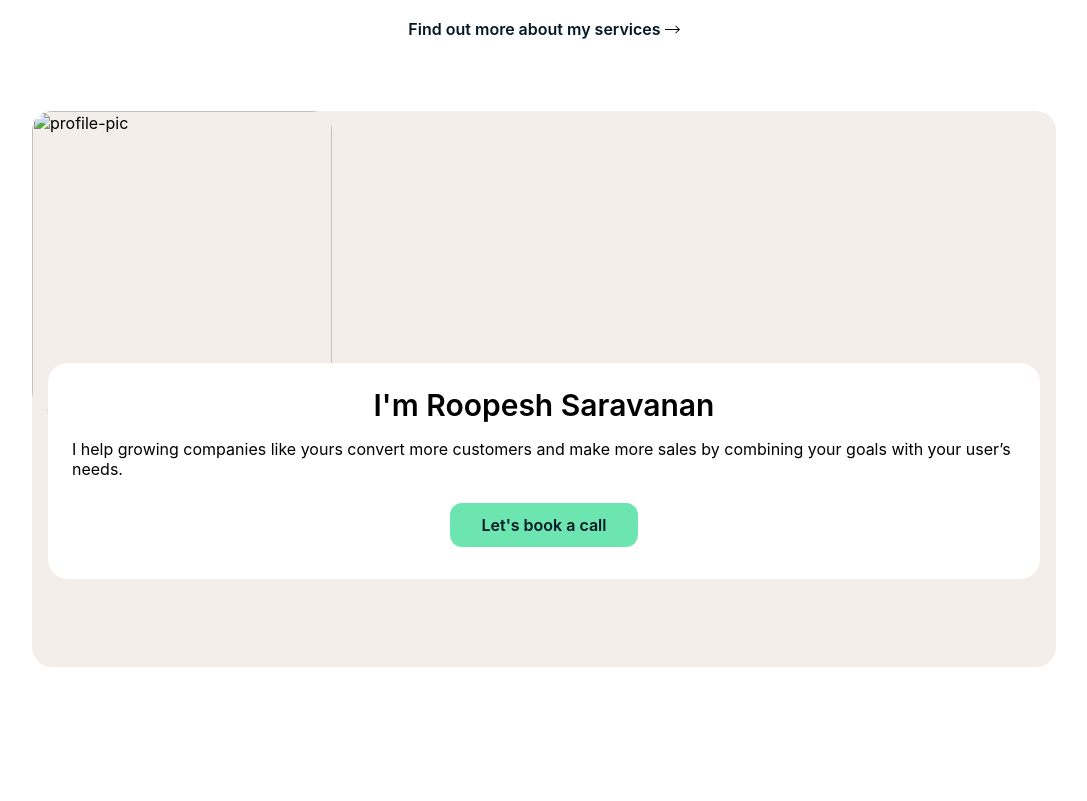
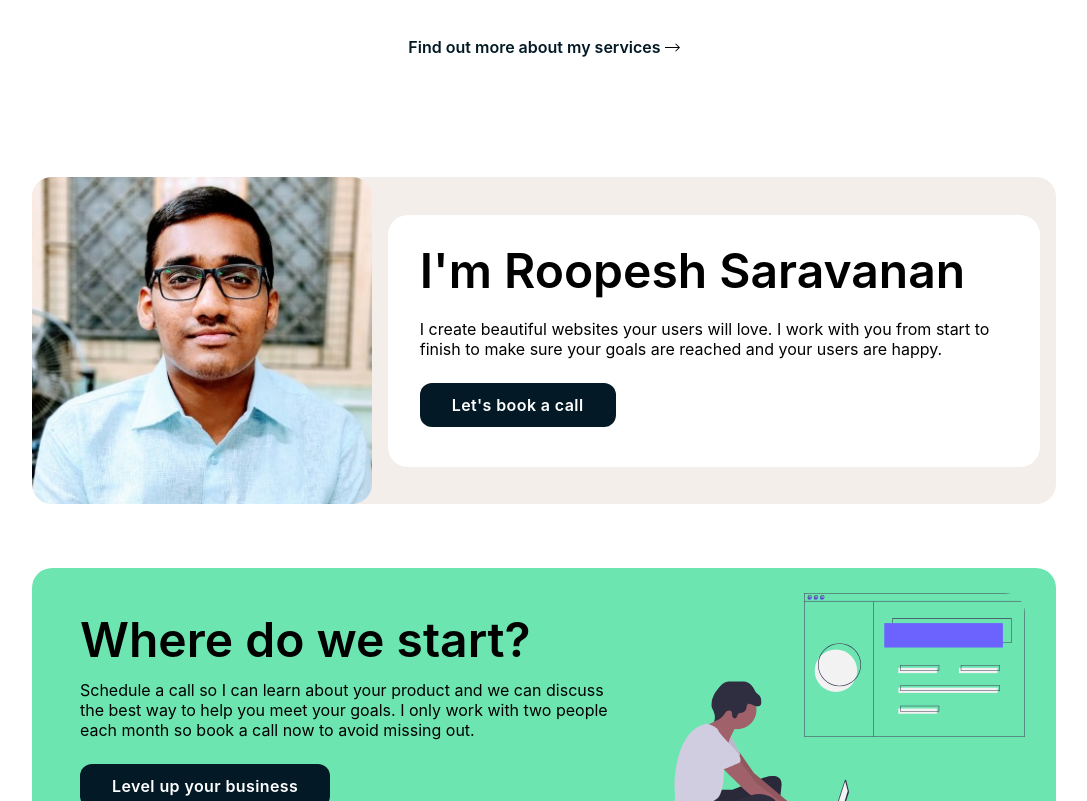
Before and after one commit to theroopesh/personal-portfolio, a plain HTML site: page index.html in a window 1280 px wide. Shown: the part 1999-2800 px from the top of the page, without its empty margins (96-1183 px from the left). Drawn offline with Linux system fonts and the light colour scheme.

Commit message:
fourth-commit-2
fixed dev intro section and created new know more section

```diff
--- a/index.html
+++ b/index.html
@@ -37,7 +37,7 @@
             <a class="quick-links" href="#">Projects</a>
             <a class="quick-links" href="#">Services</a>
             <a class="quick-links" href="#">Blog</a>
-            <a class="quick-links" href="#">Hire me today</a>
+            <a class="btn quick-links btn-secondary" href="#">Hire me today</a>
           </div>
         </nav>
       </div>
@@ -78,7 +78,7 @@
         <div class="intro-container">
           <p class="intro-sub-heading">Design. Build. Improve</p>
           <h1 class="intro-heading">I create beautiful websites your users will love</h1>
-          <button class="intro-button">Make it happen</button>
+          <a href="#" class="btn btn-primary">Make it happen</a>
         </div>
       </section>
 
@@ -211,13 +211,7 @@
           <div class="dev-intro-content">
             <div class="dev-intro-img-wrap">
               <div class="dev-intro-img">
-                <img
-                  class="dev-img"
-                  src="img/profile-pic.jpg"
-                  height="300"
-                  width="300"
-                  alt="profile-pic"
-                />
+                <img class="dev-img responsive" src="img/profile-pic-rs.jpg" alt="profile-pic" />
               </div>
             </div>
             <div class="dev-intro-des-wrap">
@@ -225,12 +219,39 @@
                 <h2 class="dev-intro-name">I'm Roopesh Saravanan</h2>
                 <div class="dev-intro-des-text-wrap">
                   <p class="dev-intro-des-text">
-                    I help growing companies like yours convert more customers and make more sales
-                    by combining your goals with your user’s needs.
+                    I create beautiful websites your users will love. I work with you from start to
+                    finish to make sure your goals are reached and your users are happy.
                   </p>
                 </div>
-                <a class="bookacall-button" href="#">Let's book a call</a>
+                <a class="btn btn-inverted" href="#">Let's book a call</a>
               </div>
+            </div>
+          </div>
+        </div>
+      </section>
+
+      <section class="secton-5 know-more container">
+        <div class="know-more-cont">
+          <div class="know-more-wrap">
+            <div class="know-more-img-cont">
+              <div class="know-more-img-wrap">
+                <img
+                  class="know-more-img responsive"
+                  src="svg/web-developer.svg"
+                  alt="profile-pic"
+                />
+              </div>
+            </div>
+            <div class="know-more-des-cont">
+              <h2 class="know-more-title">Where do we start?</h2>
+              <div class="know-more-des">
+                <p class="know-more-des-p">
+                  Schedule a call so I can learn about your product and we can discuss the best way
+                  to help you meet your goals. I only work with two people each month so book a call
+                  now to avoid missing out.
+                </p>
+              </div>
+              <a class="btn btn-inverted" href="#">Level up your business</a>
             </div>
           </div>
         </div>
--- a/styles.css
+++ b/styles.css
@@ -36,6 +36,32 @@ body {
   padding-right: 1rem;
 }
 
+.responsive {
+  width: 100%;
+  height: auto;
+}
+
+.btn {
+  cursor: pointer;
+  display: inline-block;
+  font-weight: 600;
+  margin-top: 0.5rem;
+  margin-bottom: 0.5rem;
+  color: var(--color-inverted);
+  -webkit-font-smoothing: antialiased;
+  letter-spacing: 0.025em;
+}
+
+.btn:hover {
+  transform: translate(0, -5px);
+  transition: 0.2s ease-in-out;
+  box-shadow: 0 12px 6px -6px silver;
+}
+
+a {
+  text-decoration: none;
+}
+
 p {
   display: block;
   margin-block-start: 1em;
@@ -67,12 +93,9 @@ p {
   font-weight: 600;
 }
 
-.intro-button {
+.btn-primary {
   background: var(--color-primary);
-  font-size: 1rem;
-  font-weight: 500;
-  outline: none;
-  border: none;
+  color: var(--color-inverted);
   border-radius: 0.75rem;
   padding: 0.75rem 2rem;
 }
@@ -240,7 +263,7 @@ body::-webkit-scrollbar-thumb {
   top: 0;
   left: 0;
   bottom: 0;
-  right: 6rem;
+  right: 0;
   border-top-right-radius: 1rem;
   border-bottom-right-radius: 1rem;
   -webkit-transition: transform 0.3s ease-in-out;
@@ -392,6 +415,7 @@ body::-webkit-scrollbar-thumb {
   flex-wrap: wrap;
   border-radius: 1.25rem;
   background-color: var(--color-secondary);
+  margin: auto;
 }
 
 .dev-intro-img-wrap {
@@ -399,8 +423,9 @@ body::-webkit-scrollbar-thumb {
 }
 
 .dev-img {
-  height: auto;
-  border-radius: 1.25rem;
+  border-top-left-radius: 1.25rem;
+  border-top-right-radius: 1.25rem;
+  transition: opacity 0.5s ease-in-out;
 }
 
 .dev-intro-des-wrap {
@@ -408,12 +433,11 @@ body::-webkit-scrollbar-thumb {
 }
 
 .dev-intro-des {
+  z-index: 10;
   position: relative;
-  top: -4rem;
-  z-index: 10;
   text-align: center;
   padding: 1.5rem;
-  margin-top: -0.5rem;
+  margin-top: -5rem;
   border-radius: 1.25rem;
   background-color: var(--color-neutral);
 }
@@ -426,21 +450,52 @@ body::-webkit-scrollbar-thumb {
 }
 
 .dev-intro-des-text-wrap {
-  text-align: center;
   margin-bottom: 1rem;
 }
 
-.bookacall-button {
-  background-color: var(--color-primary);
-  color: var(--color-inverted);
+.btn-inverted {
+  background-color: var(--color-inverted);
+  color: var(--color-neutral);
   border-radius: 0.75rem;
   padding: 0.75rem 2rem;
-  cursor: pointer;
-  display: inline-block;
+}
+
+/* know more section */
+.know-more-cont {
+  max-width: 64rem;
+  margin: 4rem auto;
+}
+
+.know-more-wrap {
+  display: flex;
+  align-items: center;
+  flex-wrap: wrap;
+  border-radius: 1.25rem;
+  background-color: var(--color-primary);
+}
+
+.know-more-img-cont {
+  width: 100%;
+}
+
+.know-more-img-wrap {
+  margin: 0;
+}
+
+.know-more-img {
+  max-width: 22rem;
+  border-radius: 1.25rem;
+}
+
+.know-more-des-cont {
+  padding: 2rem 1rem 2rem 1rem;
+}
+
+.know-more-title {
+  font-size: 1.875rem;
+  line-height: 2.25rem;
+  margin-bottom: 1rem;
   font-weight: 600;
-  margin-top: 0.5rem;
-  margin-bottom: 0.5rem;
-  text-decoration: none;
 }
 
 /* footer */
@@ -487,59 +542,61 @@ body::-webkit-scrollbar-thumb {
     margin: 2rem auto;
   }
 
-  .dev-intro-content {
-    flex-wrap: wrap;
+  .dev-img {
     border-radius: 1.25rem;
-    background-color: var(--color-secondary);
   }
 
-  .dev-intro-img-wrap {
+  .dev-intro-content {
+    flex-wrap: nowrap;
+    justify-content: center;
+    align-items: center;
+  }
+
+  .dev-intro-des {
+    position: static;
+    padding: 2rem;
+    margin-top: 0;
+    text-align: left;
     max-width: 22rem;
   }
 
-  .dev-img {
-    height: auto;
+  .dev-intro-name {
+    font-size: 3rem;
+    line-height: 3rem;
+    margin-bottom: 1.5rem;
+  }
+
+  /* know more section */
+  .know-more-cont {
+    max-width: 64rem;
+    margin: 4rem auto;
+  }
+
+  .know-more-wrap {
+    flex: 1 1;
+    flex-wrap: nowrap;
+  }
+
+  .know-more-img-cont {
+    order: 9999;
+  }
+
+  .know-more-img-wrap {
+    margin: 0;
+  }
+
+  .know-more-img {
+    max-width: 22rem;
     border-radius: 1.25rem;
   }
 
-  .dev-intro-des-wrap {
-    padding: 1.5rem 1rem;
+  .know-more-des-cont {
+    padding: 3rem;
   }
 
-  .dev-intro-des {
-    position: relative;
-    top: -4rem;
-    z-index: 10;
-    text-align: center;
-    padding: 1.5rem;
-    margin-top: -0.5rem;
-    border-radius: 1.25rem;
-    background-color: var(--color-neutral);
-  }
-
-  .dev-intro-name {
-    font-size: 1.875rem;
-    line-height: 2.25rem;
-    font-weight: 600;
-    margin-bottom: 1rem;
-  }
-
-  .dev-intro-des-text-wrap {
-    text-align: left;
-    margin-bottom: 1rem;
-  }
-
-  .bookacall-button {
-    background-color: var(--color-primary);
-    color: var(--color-inverted);
-    border-radius: 0.75rem;
-    padding: 0.75rem 2rem;
-    cursor: pointer;
-    display: inline-block;
-    font-weight: 600;
-    margin-top: 0.5rem;
-    margin-bottom: 0.5rem;
-    text-decoration: none;
+  .know-more-title {
+    font-size: 3rem;
+    line-height: 3rem;
   }
 }
 
@@ -551,6 +608,10 @@ body::-webkit-scrollbar-thumb {
   .services-card-wrapper {
     justify-content: center;
     grid-template-columns: repeat(3, minmax(0, 1fr));
+  }
+
+  .dev-intro-des {
+    max-width: 42rem;
   }
 }
 
@@ -565,6 +626,14 @@ body::-webkit-scrollbar-thumb {
 
   .mobile-navbar-container {
     display: none;
+  }
+
+  .btn-secondary {
+    background-color: var(--color-neutral-muted);
+  }
+
+  .services {
+    margin-bottom: 5rem;
   }
 
   /* desktop navbar */
@@ -601,12 +670,7 @@ body::-webkit-scrollbar-thumb {
     padding: 0.75rem 1.5rem;
     margin-right: 0.5rem;
     border-radius: 0.75rem;
-    /* btn */
-    cursor: pointer;
-    display: inline-block;
     font-weight: 600;
-    margin-top: 0.5rem;
-    margin-bottom: 0.5rem;
   }
 
   .quick-links:hover {
```
Also changed, not shown: img/macbook-frame.png (added), img/profile-pic-rs-bg.png (added), img/profile-pic-rs-removebg.png (added), img/profile-pic-rs.jpg (added), svg/web-developer.svg (added).
